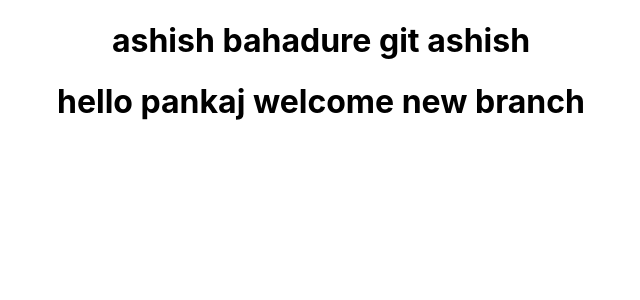
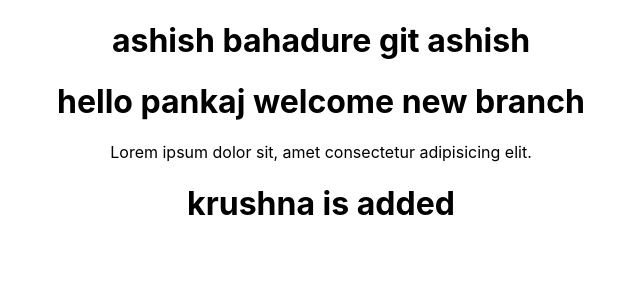
Before and after one commit to KRUSHNA2002/SchoolProject, a React (Create React App) app: page / in a window 1280 px wide. Shown: the top 300 px of the page, without its empty margins (319-959 px from the left). Built offline with nearby package versions, Linux system fonts and the light colour scheme.

Commit message:
krushna is added

```diff
--- a/src/App.js
+++ b/src/App.js
@@ -1,4 +1,3 @@
-import logo from './logo.svg';
 import './App.css';
 
 function App() {
@@ -6,6 +5,8 @@ function App() {
     <div className="App">
       <h1>ashish bahadure git ashish </h1>
       <h1>hello pankaj welcome new branch</h1>
+      <p>Lorem ipsum dolor sit, amet consectetur adipisicing elit.</p>
+      <h1>krushna is added</h1>
     </div>
   );
 }
```
